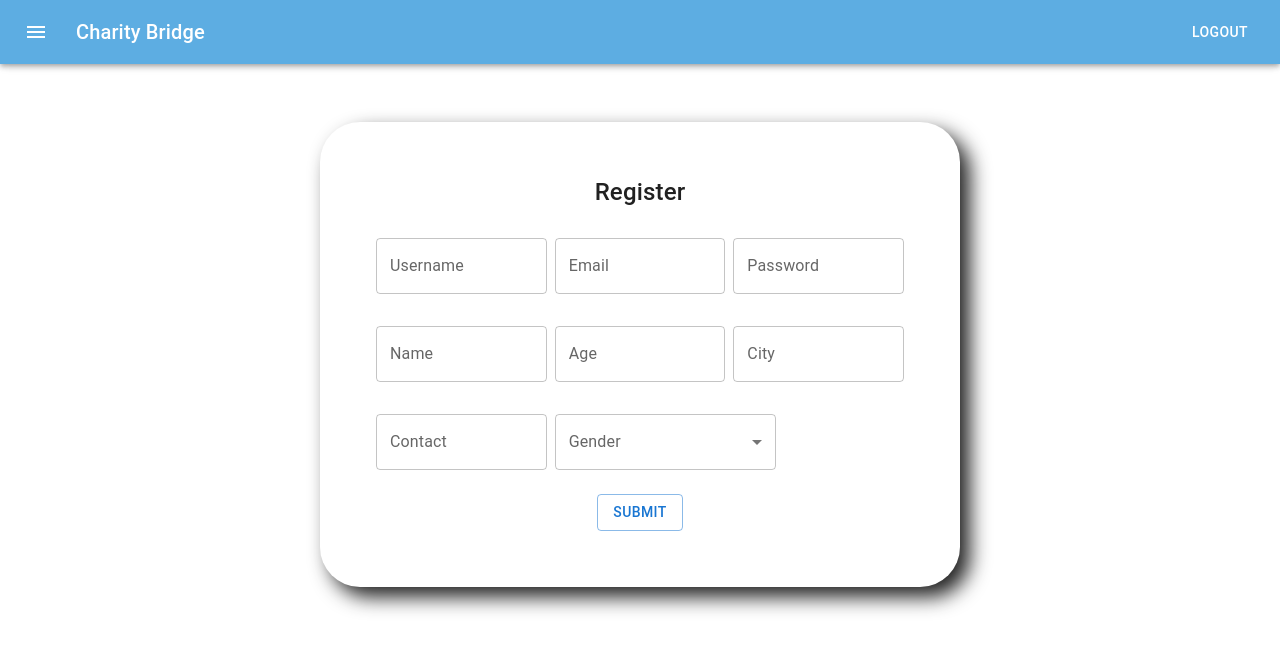
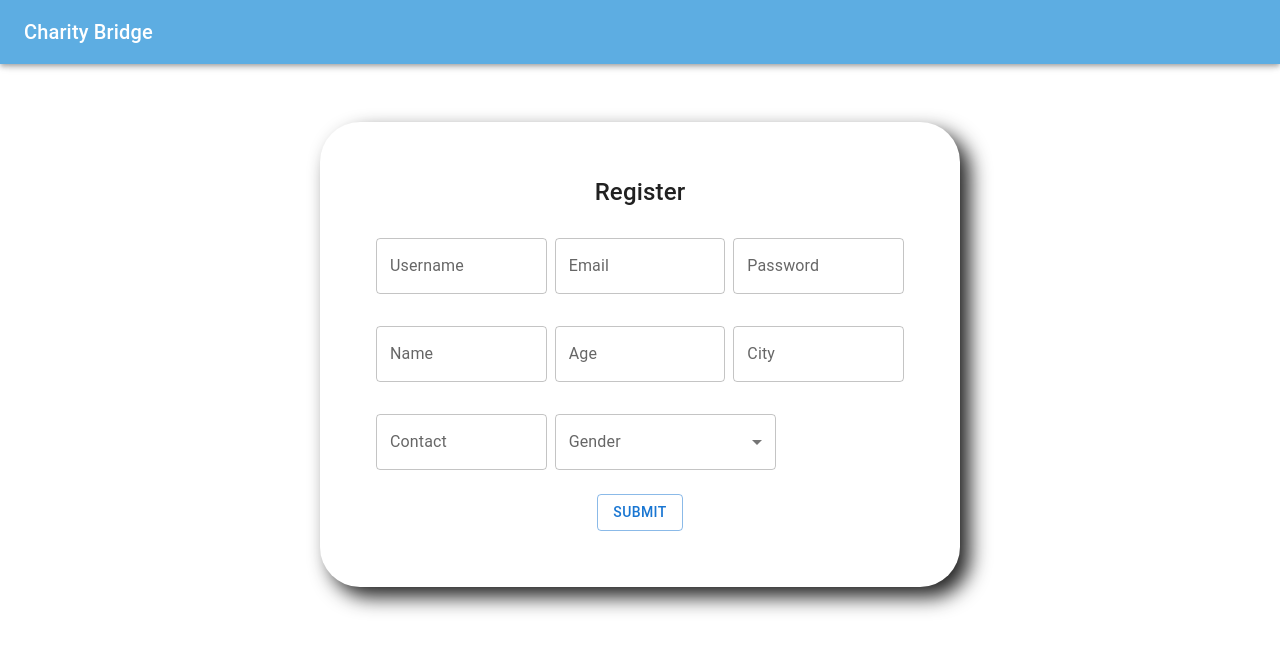
Before and after one commit to harshalpatel1990/Charity-Bridge, a React (Vite) app: page /user/register in a window 1280 px wide. Shown: the top 652 px of the page. Built offline with nearby package versions, Linux system fonts and the light colour scheme.

Commit message:
navabar2

```diff
--- a/src/Components/Navbar.jsx
+++ b/src/Components/Navbar.jsx
@@ -124,7 +124,9 @@ export default function NavBar() {
           backgroundColor: "#5DADE2", // Change this to your desired color
         }}
       >
-        <Toolbar>
+          <Toolbar>
+        {(localStorage.getItem("accessToken"))
+        ?(
           <IconButton
             size="large"
             edge="start"
@@ -138,16 +140,18 @@ export default function NavBar() {
               },
               open && { display: "none" },
             ]}
-          >
+            >
             <MenuIcon />
           </IconButton>
+            ) : null}
 
           <Typography variant="h6" component="div" sx={{ flexGrow: 1 }}>
             Charity Bridge
-          </Typography>
+          </Typography> {(localStorage.getItem("accessToken"))
+        ?(
           <Button color="inherit" onClick={logout}>
             Logout
-          </Button>
+          </Button>):null}
         </Toolbar>
       </AppBar>
       <Drawer
```
